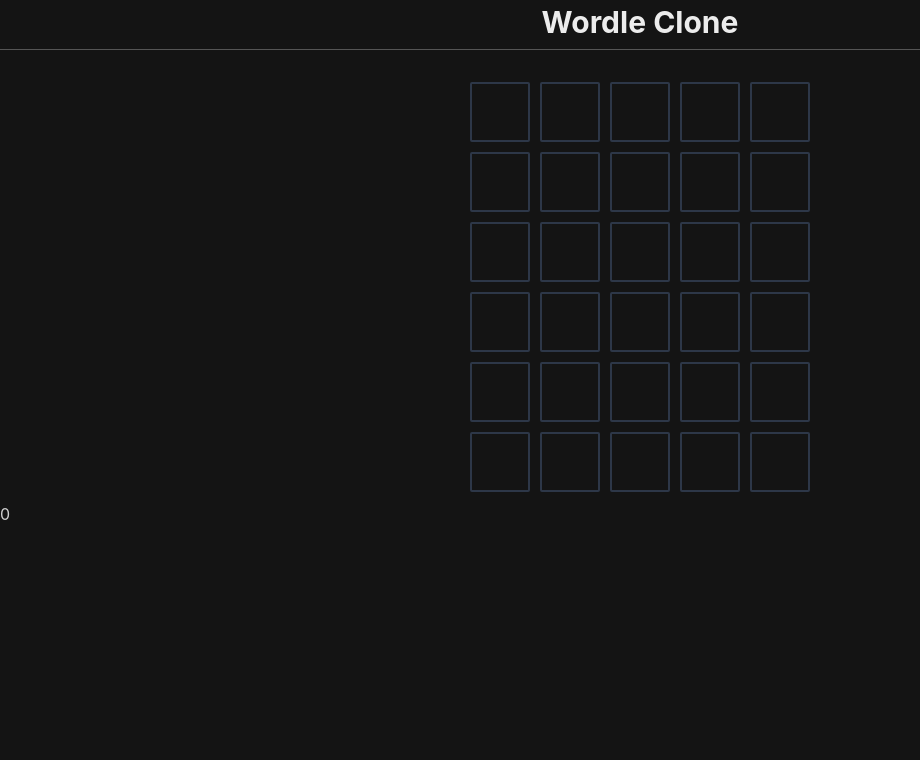
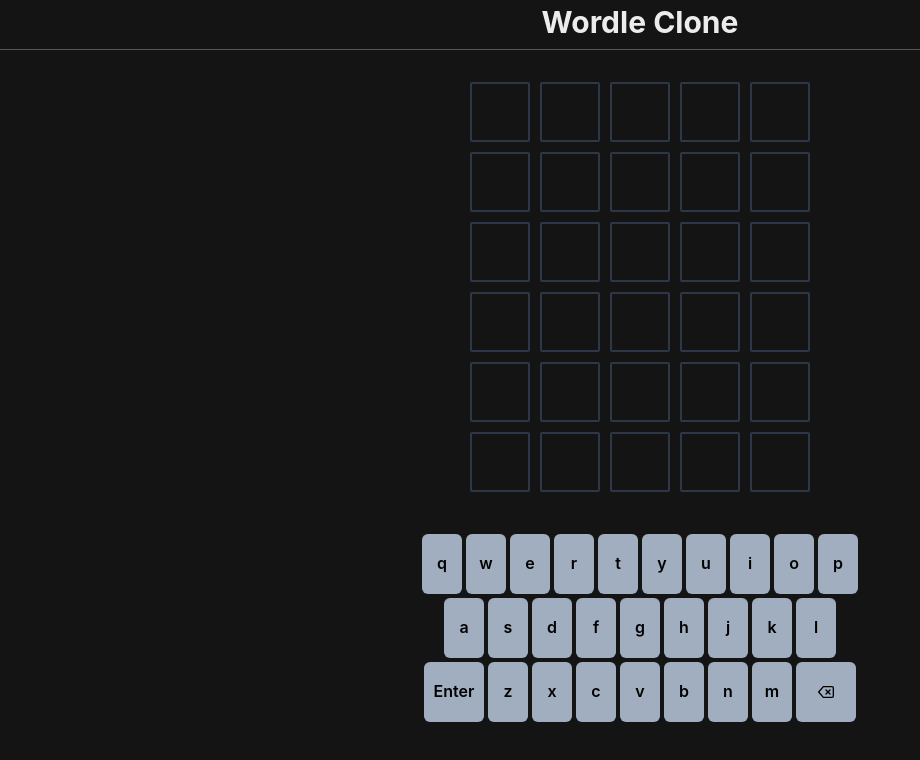
Before and after one commit to sugaya24/wordle-clone, a React (Create React App) app: page / in a window 1280 px wide. Shown: the top 760 px of the page, without its empty margins (0-920 px from the left). Built offline with nearby package versions, Linux system fonts and the light colour scheme.

Commit message:
feat: add a virtual keyboard

```diff
--- a/package.json
+++ b/package.json
@@ -17,6 +17,7 @@
     "framer-motion": "^6.2.6",
     "react": "^17.0.2",
     "react-dom": "^17.0.2",
+    "react-icons": "^4.3.1",
     "react-scripts": "5.0.0",
     "typescript": "^4.5.5",
     "web-vitals": "^2.1.4"
--- /dev/null
+++ b/src/components/Keyboard.tsx
@@ -0,0 +1,98 @@
+import React from 'react';
+import { Box, Button, HStack } from '@chakra-ui/react';
+import { FiDelete } from 'react-icons/fi';
+
+const ROW1 = 'qwertyuiop';
+const ROW2 = 'asdfghjkl';
+const ROW3 = 'zxcvbnm';
+
+type Props = {
+  addLetter: (letter: string) => void;
+  deleteLetter: () => void;
+  checkCurrentWord: () => void;
+};
+
+const Keyboard = ({ addLetter, deleteLetter, checkCurrentWord }: Props) => {
+  return (
+    <Box>
+      <HStack spacing={'1'} mb={'1'} justifyContent={'center'}>
+        {ROW1.split('').map((letter, i) => {
+          return (
+            <Button
+              key={letter}
+              w={'40px'}
+              h={'60px'}
+              color={'ButtonText'}
+              bgColor={'gray.400'}
+              _hover={{ bgColor: 'gray.400' }}
+              _active={{ bgColor: 'gray.400' }}
+              onClick={() => addLetter(letter)}
+            >
+              {letter}
+            </Button>
+          );
+        })}
+      </HStack>
+      <HStack spacing={'1'} mb={'1'} justifyContent={'center'}>
+        {ROW2.split('').map((letter, i) => {
+          return (
+            <Button
+              key={letter}
+              w={'40px'}
+              h={'60px'}
+              color={'ButtonText'}
+              bgColor={'gray.400'}
+              _hover={{ bgColor: 'gray.400' }}
+              _active={{ bgColor: 'gray.400' }}
+              onClick={() => addLetter(letter)}
+            >
+              {letter}
+            </Button>
+          );
+        })}
+      </HStack>
+      <HStack spacing={'1'} mb={'1'} justifyContent={'center'}>
+        <Button
+          w={'60px'}
+          h={'60px'}
+          color={'ButtonText'}
+          bgColor={'gray.400'}
+          _hover={{ bgColor: 'gray.400' }}
+          _active={{ bgColor: 'gray.400' }}
+          onClick={() => checkCurrentWord()}
+        >
+          Enter
+        </Button>
+        {ROW3.split('').map((letter, i) => {
+          return (
+            <Button
+              key={letter}
+              w={'40px'}
+              h={'60px'}
+              color={'ButtonText'}
+              bgColor={'gray.400'}
+              _hover={{ bgColor: 'gray.400' }}
+              _active={{ bgColor: 'gray.400' }}
+              onClick={() => addLetter(letter)}
+            >
+              {letter}
+            </Button>
+          );
+        })}
+        <Button
+          w={'60px'}
+          h={'60px'}
+          color={'ButtonText'}
+          bgColor={'gray.400'}
+          _hover={{ bgColor: 'gray.400' }}
+          _active={{ bgColor: 'gray.400' }}
+          onClick={() => deleteLetter()}
+        >
+          <FiDelete />
+        </Button>
+      </HStack>
+    </Box>
+  );
+};
+
+export default Keyboard;
--- a/src/components/Wordle.tsx
+++ b/src/components/Wordle.tsx
@@ -1,7 +1,8 @@
 import React, { useCallback, useEffect, useState } from 'react';
-import { Box, useToast } from '@chakra-ui/react';
+import { Box, Center, useToast } from '@chakra-ui/react';
 import Row from './Row';
 import { ANSWER, CHARS_LOWER } from '../constants/word';
+import Keyboard from './Keyboard';
 
 const Wordle = () => {
   type TWordRowsState = {
@@ -39,7 +40,7 @@ const Wordle = () => {
         deleteLetter();
       } else if (CHARS_LOWER.indexOf(e.key) >= 0) {
         addLetter(e.key);
-      } else if (e.key === 'Enter' && letterCount === 5) {
+      } else if (e.key === 'Enter') {
         checkCurrentWord();
       }
     },
@@ -105,6 +106,7 @@ const Wordle = () => {
   };
 
   const checkCurrentWord = (): void => {
+    if (letterCount !== 5) return;
     console.log(`Checking ${currentWord} at row ${rowCount}`);
     const promiseList: Promise<void>[] = [];
     for (let i = 0; i < 5; i++) {
@@ -157,13 +159,24 @@ const Wordle = () => {
       bgColor={'blackAlpha.900'}
       color={'whiteAlpha.800'}
     >
-      {wordRowsState.map((row, i) => {
-        return <Row key={i} row={row} i={i} />;
-      })}
-      <Box data-testid="input" display={'block'}>
+      <Box pb={'8'}>
+        {wordRowsState.map((row, i) => {
+          return <Row key={i} row={row} i={i} />;
+        })}
+      </Box>
+      <Box data-testid="input" display={'none'}>
         {currentWord}
       </Box>
-      <Box data-testid="word-count">{rowCount}</Box>
+      <Box data-testid="word-count" display={'none'}>
+        {rowCount}
+      </Box>
+      <Center>
+        <Keyboard
+          addLetter={addLetter}
+          deleteLetter={deleteLetter}
+          checkCurrentWord={checkCurrentWord}
+        />
+      </Center>
     </Box>
   );
 };
```
Also changed, not shown: 1 other file (tests, documents, lock files or other folders).
